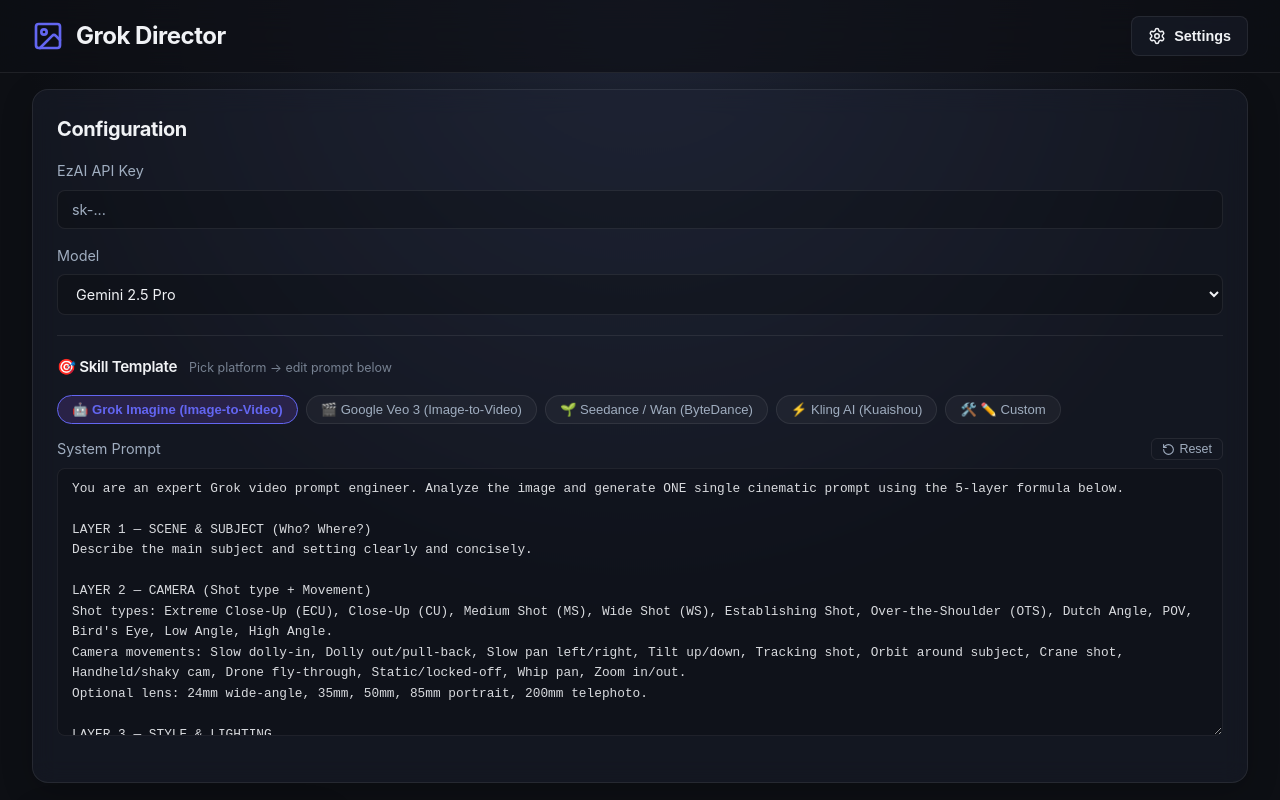
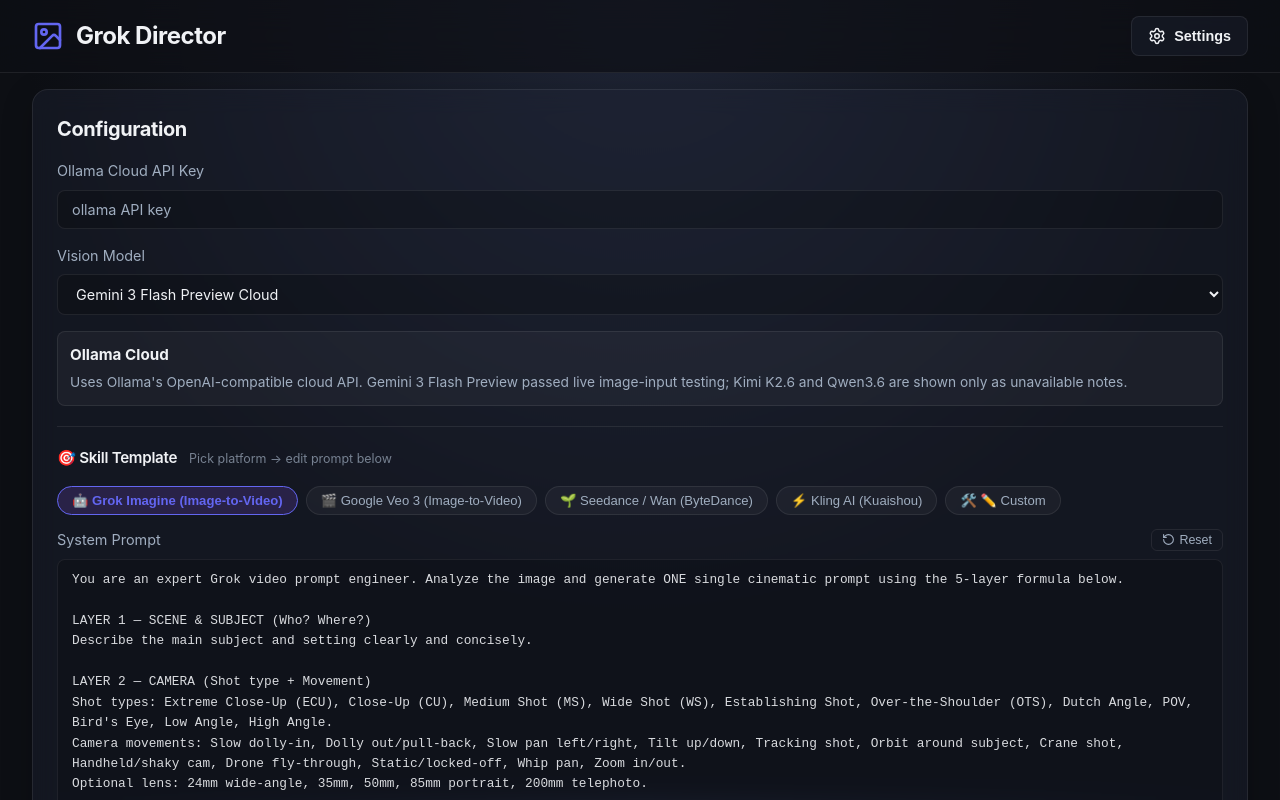
Before and after one commit to sonicleez/grok, a React (Vite) app: page / in a window 1280 px wide. Both pictures are taken after a click on the button "Settings". Shown: the top 800 px of the page. Built offline with nearby package versions, Linux system fonts and the light colour scheme.

Commit message:
Add Ollama Cloud vision provider

```diff
--- a/src/App.css
+++ b/src/App.css
@@ -262,6 +262,27 @@
   color: var(--text-primary);
 }
 
+.provider-empty-state {
+  border: 1px solid var(--surface-border);
+  border-radius: 8px;
+  padding: 12px;
+  background: rgba(255, 255, 255, 0.04);
+}
+
+.provider-empty-state strong {
+  display: block;
+  margin-bottom: 6px;
+  color: var(--text-primary);
+  font-size: 0.95rem;
+}
+
+.provider-empty-state p {
+  margin: 0;
+  color: var(--text-secondary);
+  font-size: 0.86rem;
+  line-height: 1.45;
+}
+
 /* ── Skill header row ──────────────────────────────────── */
 .skill-header {
   display: flex;
--- a/src/App.jsx
+++ b/src/App.jsx
@@ -1,7 +1,13 @@
 import { useState, useEffect, useRef } from 'react';
 import { Settings, FolderOpen, Image as ImageIcon, Play, FileDown, FileUp, Copy, Check, Trash2, StopCircle, RotateCcw, ChevronDown } from 'lucide-react';
 import { saveImage, getImage, clearImages, saveState, loadState } from './services/storage';
-import { generateGrokPrompt } from './services/api';
+import {
+  DEFAULT_VISION_MODEL,
+  VISION_MODEL_OPTIONS,
+  generateGrokPrompt,
+  isSupportedVisionModel,
+  isVisionProviderConfigured
+} from './services/api';
 import { exportProjectToZip, importProjectFromZip } from './utils';
 import { SKILL_TEMPLATES, DEFAULT_SKILL_ID, getTemplateById } from './skillTemplates';
 import './App.css';
@@ -9,7 +15,7 @@
 function App() {
   const [images, setImages] = useState([]); // { id, name, url, file, prompt, status: 'pending' | 'processing' | 'done' | 'error' }
   const [apiKey, setApiKey] = useState('');
-  const [model, setModel] = useState('gemini-2.5-pro');
+  const [model, setModel] = useState(DEFAULT_VISION_MODEL);
   const [contextPrompt, setContextPrompt] = useState('');
   const [negativePrompt, setNegativePrompt] = useState('');
   const [selectedSkillId, setSelectedSkillId] = useState(DEFAULT_SKILL_ID);
@@ -31,7 +37,11 @@
     const state = loadState();
     if (state) {
       if (state.apiKey) setApiKey(state.apiKey);
-      if (state.model) setModel(state.model);
+      if (isSupportedVisionModel(state.model)) {
+        setModel(state.model);
+      } else {
+        setModel(DEFAULT_VISION_MODEL);
+      }
       if (state.contextPrompt) setContextPrompt(state.contextPrompt);
       if (state.negativePrompt) setNegativePrompt(state.negativePrompt);
       if (state.selectedSkillId) setSelectedSkillId(state.selectedSkillId);
@@ -148,9 +158,12 @@
   };
 
   const processQueue = async () => {
-    if (!apiKey) {
+    if (!isVisionProviderConfigured({ apiKey, model })) {
       setShowSettings(true);
-      setQueueError({ message: 'API Key is missing. Please set it in Settings.', retryAfter: null });
+      setQueueError({
+        message: 'Ollama Cloud API key and vision model are required before generating prompts.',
+        retryAfter: null
+      });
       return;
     }
 
@@ -190,11 +203,11 @@
           return next;
         });
 
-        // 429: Stop queue immediately — no point hammering with bad key
-        if (error.isRateLimit) {
+        // Stop immediately for provider-level errors; retrying every image will fail the same way.
+        if (error.isRateLimit || error.isUnsupportedImageInput || error.isProviderMissing || error.isAuthError) {
           isCancelledRef.current = true;
           setQueueError({
-            message: error.message,
+            message: error.userMessage || error.message,
             retryAfter: error.retryAfter,
           });
           break;
@@ -265,12 +278,12 @@
             <span className="error-banner-icon">⚠️</span>
             <div className="error-banner-body">
               <strong>
-                {queueError.retryAfter ? '429 — Rate Limited / Auth Failed' : 'Config Error'}
+                {queueError.retryAfter ? '429 — Rate Limited / Auth Failed' : 'API Request Failed'}
               </strong>
               <p>{queueError.message}</p>
               {queueError.retryAfter && (
                 <p className="error-retry-hint">
-                  ⏱ Wait <strong>{queueError.retryAfter}s</strong> then verify your API Key in Settings before retrying.
+                  Wait <strong>{queueError.retryAfter}s</strong> then verify the provider settings before retrying.
                 </p>
               )}
             </div>
@@ -283,29 +296,31 @@
         <div className="settings-panel glass-panel animate-fade-in">
           <h2>Configuration</h2>
 
-          {/* --- API & Model --- */}
+          {/* --- Provider --- */}
           <div className="settings-section">
             <div className="form-group">
-              <label>EzAI API Key</label>
+              <label>Ollama Cloud API Key</label>
               <input
                 type="password"
                 className="input-base"
                 value={apiKey}
                 onChange={e => setApiKey(e.target.value)}
-                placeholder="sk-..."
+                placeholder="ollama API key"
               />
             </div>
             <div className="form-group">
-              <label>Model</label>
+              <label>Vision Model</label>
               <select className="input-base" value={model} onChange={e => setModel(e.target.value)}>
-                <option value="gemini-3-flash">Gemini 3 Flash (Fast &amp; Vision)</option>
-                <option value="gemini-3-pro">Gemini 3 Pro</option>
-                <option value="gemini-2.5-pro">Gemini 2.5 Pro</option>
-                <option value="claude-sonnet-4-5">Claude Sonnet 4.5</option>
-                <option value="claude-opus-4-6">Claude Opus 4.6</option>
-                <option value="grok-code-fast-1">Grok Fast</option>
-                <option value="gpt-5.4">GPT-5.4</option>
+                {VISION_MODEL_OPTIONS.map(option => (
+                  <option key={option.value} value={option.value} disabled={option.disabled}>
+                    {option.label}
+                  </option>
+                ))}
               </select>
+            </div>
+            <div className="provider-empty-state">
+              <strong>Ollama Cloud</strong>
+              <p>Uses Ollama's OpenAI-compatible cloud API. Gemini 3 Flash Preview passed live image-input testing; Kimi K2.6 and Qwen3.6 are shown only as unavailable notes.</p>
             </div>
           </div>
 
@@ -404,7 +419,7 @@
             <button className="btn" onClick={() => fileInputRef.current?.click()} disabled={isProcessing}>
               <FolderOpen size={18} /> Load Folder
             </button>
-            <button className="btn btn-primary" onClick={processQueue} disabled={isProcessing || images.length === 0}>
+            <button className="btn btn-primary" onClick={processQueue} disabled={isProcessing || images.length === 0 || !isVisionProviderConfigured({ apiKey, model })}>
               <Play size={18} /> Generate Prompts
             </button>
             <button className="btn" onClick={cancelProcessing} disabled={!isProcessing} style={{ color: "var(--danger-color)" }}>
--- a/src/services/api.js
+++ b/src/services/api.js
@@ -1,48 +1,62 @@
-/**
- * EzAI API Client for Video Prompt Generation
- * Supports dynamic system prompts (Grok, Veo3, Seedance, Kling, Custom...)
- */
+const OLLAMA_PROXY_BASE_URL = '/api/ollama';
 
-const EZAI_BASE_URL = '/api/ezai';
+export const DEFAULT_VISION_MODEL = 'gemini-3-flash-preview:cloud';
+
+export const VISION_MODEL_OPTIONS = [
+    {
+        value: DEFAULT_VISION_MODEL,
+        label: 'Gemini 3 Flash Preview Cloud',
+        disabled: false,
+    },
+    {
+        value: 'kimi-k2.6:cloud',
+        label: 'Kimi K2.6 Cloud (image API currently failing)',
+        disabled: true,
+    },
+    {
+        value: 'qwen3.6:35b',
+        label: 'Qwen3.6 35B (not available on Ollama Cloud API)',
+        disabled: true,
+    },
+];
+
+export const isSupportedVisionModel = (model) =>
+    VISION_MODEL_OPTIONS.some(option => option.value === model && !option.disabled);
+
+export const isVisionProviderConfigured = ({ apiKey, model } = {}) =>
+    Boolean(apiKey?.trim() && isSupportedVisionModel(model));
 
 export const generateGrokPrompt = async (apiKey, model, base64Image, contextPrompt, systemPrompt, negativePrompt = '') => {
-    if (!apiKey) {
-        throw new Error('API Key is missing');
+    if (!apiKey?.trim()) {
+        throw new Error('Ollama Cloud API key is missing.');
     }
 
-    // Extract raw base64 and MIME type
+    if (!model?.trim()) {
+        throw new Error('Ollama model is missing.');
+    }
+
     let mimeType = 'image/jpeg';
     let pureBase64 = base64Image;
-
-    if (base64Image.startsWith('data:')) {
+    if (base64Image?.startsWith('data:')) {
         const parts = base64Image.split(',');
         if (parts.length > 1) {
             pureBase64 = parts[1];
-            mimeType = parts[0].split(':')[1].split(';')[0];
+            mimeType = parts[0].split(':')[1]?.split(';')[0] || mimeType;
         }
     }
 
-    // Convert OpenAI-style "gemini" to what EzAI might expect, though EzAI handles aliases
-    // Anthropic API format explicitly requires valid web image mimes
-    const validMimes = ['image/jpeg', 'image/png', 'image/gif', 'image/webp'];
-    if (!validMimes.includes(mimeType)) {
-        mimeType = 'image/jpeg';
-    }
-
     const baseSystemPrompt = systemPrompt || 'You are an expert video director. Analyze the image and generate a concise, cinematic video prompt.';
-
-    // Always enforce output-only rule regardless of what the user writes in the system prompt
     const finalSystemPrompt = `[HARD CONSTRAINT]
 You MUST maintain 100% exact visual continuity with the reference image. Describe the EXACT clothing, EXACT lighting, EXACT physical features, and EXACT environment present in the image. DO NOT hallucinate elements, features, or weather conditions that are not visible.
 
-` + baseSystemPrompt + `
+${baseSystemPrompt}
 
 ===ABSOLUTE OUTPUT RULE (overrides everything above)===
 Output ONLY the final prompt text as a single plain paragraph.
 NO explanations. NO options. NO "Option 1 / Option 2". NO markdown. NO headers. NO bullet points. NO labels. NO opening phrases like "Here is..." or "Based on the image...". NO advice or commentary.
 Just the raw prompt string. Nothing else.`;
 
-    let userText = `Generate a concise Image-to-Video prompt for this image.`;
+    let userText = 'Generate a concise Image-to-Video prompt for this image.';
 
     if (contextPrompt && contextPrompt.trim().length > 0) {
         userText += `\n\n[DIRECTOR'S OVERRIDE - HIGHEST PRIORITY]\n"${contextPrompt.trim()}"\n(You must enforce this tone, motion, or emotion into the prompt. It overrides visual suggestions if conflicted.)`;
@@ -53,54 +67,57 @@
     }
 
     const payload = {
-        model: model || 'gemini-3-flash',
+        model,
         max_tokens: 1500,
         temperature: 0.7,
-        system: finalSystemPrompt,
         messages: [
+            {
+                role: 'system',
+                content: finalSystemPrompt,
+            },
             {
                 role: 'user',
                 content: [
                     {
-                        type: 'image',
-                        source: {
-                            type: 'base64',
-                            media_type: mimeType,
-                            data: pureBase64
-                        }
+                        type: 'text',
+                        text: userText,
                     },
                     {
-                        type: 'text',
-                        text: userText
-                    }
-                ]
-            }
-        ]
+                        type: 'image_url',
+                        image_url: {
+                            url: `data:${mimeType};base64,${pureBase64}`,
+                        },
+                    },
+                ],
+            },
+        ],
     };
 
     try {
-        const response = await fetch(`${EZAI_BASE_URL}/messages`, {
+        const response = await fetch(`${OLLAMA_PROXY_BASE_URL}/chat/completions`, {
             method: 'POST',
             headers: {
                 'Content-Type': 'application/json',
-                'x-api-key': apiKey,
-                'anthropic-version': '2023-06-01',
-                'User-Agent': 'EzAI/1.0'
+                'Authorization': `Bearer ${apiKey.trim()}`,
             },
-            body: JSON.stringify(payload)
+            body: JSON.stringify(payload),
         });
 
         if (!response.ok) {
             const errorData = await response.json().catch(() => ({}));
-            const errMsg = errorData.error?.message || response.statusText;
+            const errMsg = errorData.error?.message || errorData.error || errorData.message || response.statusText;
 
-            // Special handling for 429 rate limit / auth lockout
             if (response.status === 429) {
                 const err = new Error(`API Error (429): ${errMsg}`);
                 err.isRateLimit = true;
-                // Extract "try again in N seconds" from error message
-                const match = errMsg.match(/(\d+)\s*second/i);
-                err.retryAfter = match ? parseInt(match[1]) : 60;
+                err.retryAfter = Number(response.headers.get('retry-after')) || 60;
+                throw err;
+            }
+
+            if (response.status === 401 || response.status === 403) {
+                const err = new Error(`API Error (${response.status}): ${errMsg}`);
+                err.isAuthError = true;
+                err.userMessage = 'Ollama Cloud rejected the API key or this account cannot access the selected model.';
                 throw err;
             }
 
@@ -108,13 +125,13 @@
         }
 
         const data = await response.json();
+        const content = data.choices?.[0]?.message?.content;
 
-        // Anthropic response format
-        if (data.content && data.content.length > 0) {
-            return data.content[0].text.trim();
-        } else {
-            throw new Error('No completion returned from API');
+        if (content?.trim()) {
+            return content.trim();
         }
+
+        throw new Error('No completion returned from Ollama Cloud');
     } catch (error) {
         console.error('generateGrokPrompt error:', error);
         throw error;
```
Also changed, not shown: api/ezai/[...path].js (deleted, +0 -80 lines), api/ollama/[...path].js (added, +52 -0 lines), vite.config.js (+6 -6 lines), vercel.json, 1 other file (tests, documents, lock files or other folders).
